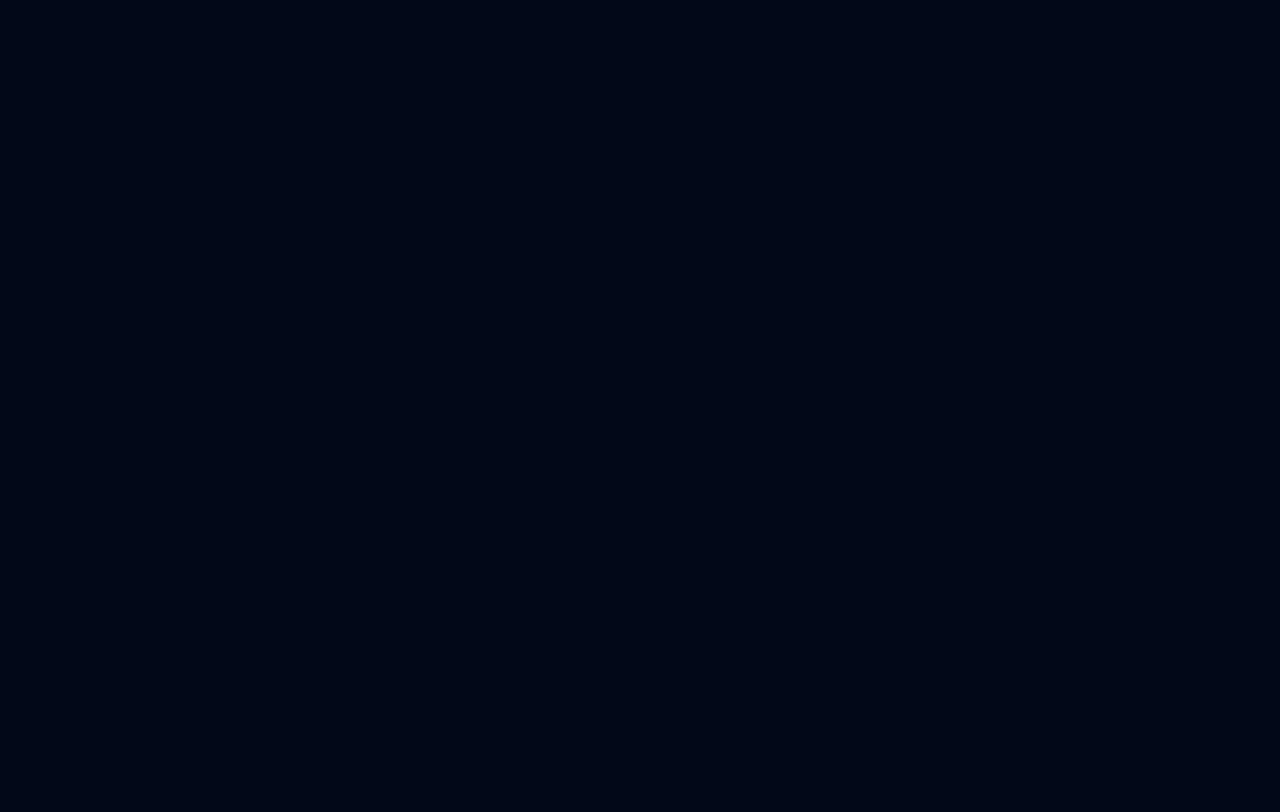
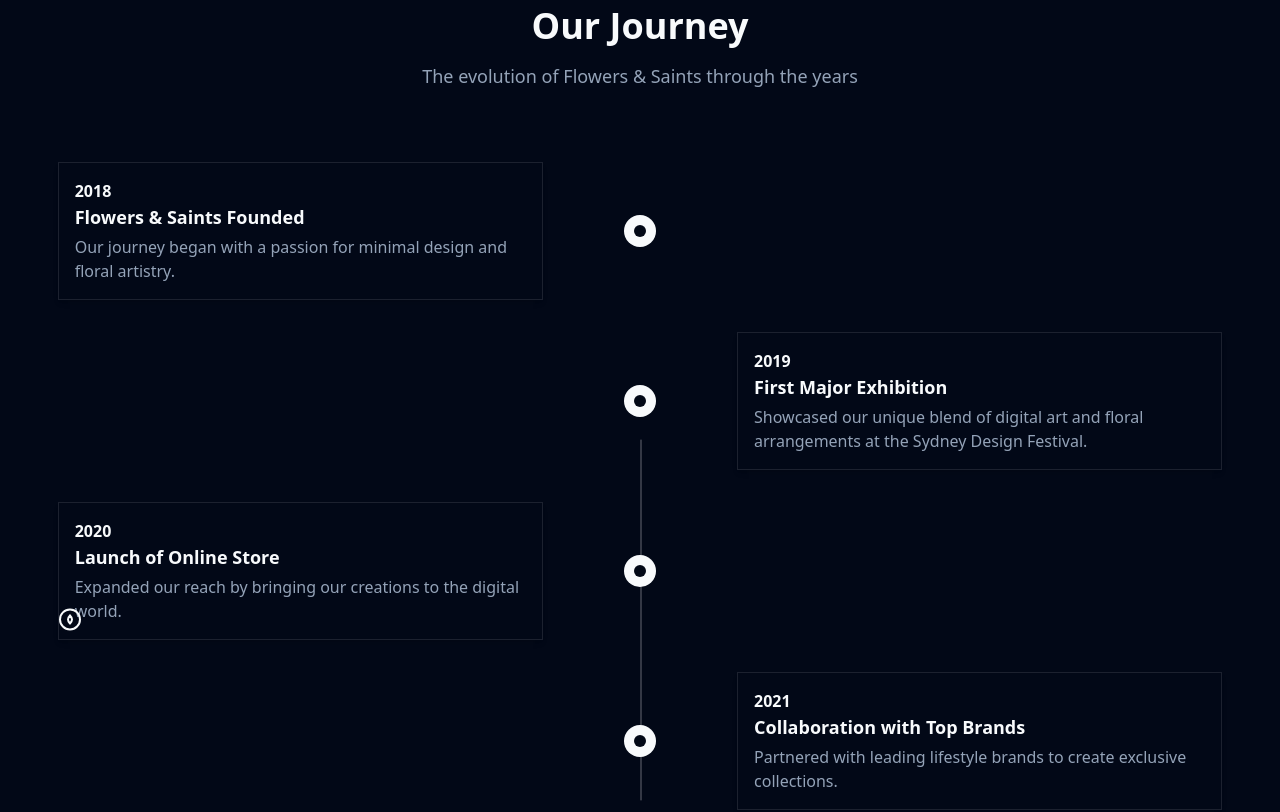
Before and after one commit to SuhasKanwar/WeCall, a React (Vite) app in the folder client/: page / in a window 1280 px wide. Shown: the part 940-1752 px from the top of the page. Before the commit the page ends 866 px from the top, so only its background shows below. Built offline with nearby package versions, Linux system fonts and the light colour scheme; no server answers.

Commit message:
Added timeline component

```diff
--- /dev/null
+++ b/client/src/components/Timeline.tsx
@@ -0,0 +1,200 @@
+import { useState, useRef } from "react";
+import {
+  motion,
+  useScroll,
+  useTransform,
+  useSpring,
+  useInView,
+} from "framer-motion";
+
+const timelineEvents = [
+  {
+    year: 2018,
+    title: "Flowers & Saints Founded",
+    description:
+      "Our journey began with a passion for minimal design and floral artistry.",
+    details:
+      "Founded by Jane Doe and John Smith, Flowers & Saints started as a small studio in Sydney's Surry Hills, combining their love for minimalist design and botanical beauty.",
+  },
+  {
+    year: 2019,
+    title: "First Major Exhibition",
+    description:
+      "Showcased our unique blend of digital art and floral arrangements at the Sydney Design Festival.",
+    details:
+      "Our exhibition 'Digital Bloom' attracted over 10,000 visitors and received critical acclaim for its innovative approach to merging technology with natural elements.",
+  },
+  {
+    year: 2020,
+    title: "Launch of Online Store",
+    description:
+      "Expanded our reach by bringing our creations to the digital world.",
+    details:
+      "In response to global changes, we pivoted to e-commerce, offering our unique designs and virtual floral workshops to a worldwide audience.",
+  },
+  {
+    year: 2021,
+    title: "Collaboration with Top Brands",
+    description:
+      "Partnered with leading lifestyle brands to create exclusive collections.",
+    details:
+      "Our collaborations included limited edition prints with Australian fashion label Zimmermann and a bespoke fragrance line with Aesop.",
+  },
+  {
+    year: 2022,
+    title: "International Recognition",
+    description: "Received the prestigious International Floral Design Award.",
+    details:
+      "Our 'Ethereal Echoes' installation, which combined holographic projections with live flowers, won the gold medal at the Chelsea Flower Show.",
+  },
+  {
+    year: 2023,
+    title: "Expansion to Physical Stores",
+    description: "Opened our first flagship store in the heart of Sydney.",
+    details:
+      "Our Bondi Beach location features an immersive retail experience, blending digital installations with a curated selection of floral arrangements and lifestyle products.",
+  },
+];
+
+const FlowerIcon = ({ progress }: { progress: number }) => (
+  <svg
+    viewBox="0 0 24 24"
+    fill="none"
+    xmlns="http://www.w3.org/2000/svg"
+    className="w-6 h-6"
+    style={{ transform: `scale(${progress})` }}
+  >
+    <path
+      d="M12 22C17.5228 22 22 17.5228 22 12C22 6.47715 17.5228 2 12 2C6.47715 2 2 6.47715 2 12C2 17.5228 6.47715 22 12 22Z"
+      stroke="currentColor"
+      strokeWidth="2"
+    />
+    <path
+      d="M12 8C12 8 14 10 14 12C14 14 12 16 12 16C12 16 10 14 10 12C10 10 12 8 12 8Z"
+      stroke="currentColor"
+      strokeWidth="2"
+    />
+  </svg>
+);
+
+export default function Timeline() {
+  const [expandedEvent, setExpandedEvent] = useState<number | null>(null);
+  const containerRef = useRef<HTMLDivElement>(null);
+  const { scrollYProgress } = useScroll({
+    target: containerRef,
+    offset: ["start end", "end start"],
+  });
+
+  const scaleX = useSpring(scrollYProgress, {
+    stiffness: 100,
+    damping: 30,
+    restDelta: 0.001,
+  });
+
+  return (
+    <section ref={containerRef} className="py-20 bg-background overflow-hidden">
+      <div className="max-w-7xl mx-auto px-4 sm:px-6 lg:px-8">
+        <motion.div
+          className="text-center mb-12"
+          initial={{ opacity: 0, y: 20 }}
+          animate={{ opacity: 1, y: 0 }}
+          transition={{ duration: 0.8 }}
+        >
+          <h2 className="text-3xl font-bold text-foreground sm:text-4xl">
+            Our Journey
+          </h2>
+          <p className="mt-4 text-lg text-muted-foreground">
+            The evolution of Flowers & Saints through the years
+          </p>
+        </motion.div>
+
+        <div className="relative">
+          <motion.div
+            className="absolute left-1/2 transform -translate-x-1/2 w-0.5 h-full bg-primary/20"
+            style={{ scaleY: scaleX }}
+          />
+
+          <motion.div
+            className="sticky top-1/2 left-1/2 transform -translate-x-1/2 -translate-y-1/2 z-10 text-primary"
+            style={{ y: useTransform(scrollYProgress, [0, 1], [0, 100]) }}
+          >
+            <FlowerIcon
+              progress={useTransform(scrollYProgress, [0, 1], [0.5, 1]) as any}
+            />
+          </motion.div>
+
+          {timelineEvents.map((event, index) => (
+            <TimelineEvent
+              key={event.year}
+              event={event}
+              index={index}
+              isExpanded={expandedEvent === index}
+              onToggle={() =>
+                setExpandedEvent(expandedEvent === index ? null : index)
+              }
+            />
+          ))}
+        </div>
+      </div>
+    </section>
+  );
+}
+
+function TimelineEvent({
+  event,
+  index,
+  isExpanded,
+  onToggle,
+}: {
+  event: (typeof timelineEvents)[0];
+  index: number;
+  isExpanded: boolean;
+  onToggle: () => void;
+}) {
+  const ref = useRef(null);
+  const isInView = useInView(ref, { once: true, amount: 0.5 });
+
+  return (
+    <motion.div
+      ref={ref}
+      className={`mb-8 flex justify-between items-center w-full ${
+        index % 2 === 0 ? "flex-row-reverse" : ""
+      }`}
+      initial={{ opacity: 0, y: 50 }}
+      animate={isInView ? { opacity: 1, y: 0 } : { opacity: 0, y: 50 }}
+      transition={{ duration: 0.8, delay: index * 0.1 }}
+    >
+      <div className="w-5/12" />
+      <div className="z-20">
+        <div className="flex items-center justify-center w-8 h-8 bg-primary rounded-full">
+          <div className="w-3 h-3 bg-background rounded-full" />
+        </div>
+      </div>
+      <motion.div
+        className="w-5/12 cursor-pointer"
+        whileHover={{ scale: 1.05 }}
+        whileTap={{ scale: 0.95 }}
+        onClick={onToggle}
+      >
+        <div className="p-4 bg-background rounded-lg shadow-md border border-primary/10">
+          <span className="font-bold text-primary">{event.year}</span>
+          <h3 className="text-lg font-semibold mb-1">{event.title}</h3>
+          <p className="text-muted-foreground">{event.description}</p>
+          <motion.div
+            initial={{ height: 0, opacity: 0 }}
+            animate={{
+              height: isExpanded ? "auto" : 0,
+              opacity: isExpanded ? 1 : 0,
+            }}
+            transition={{ duration: 0.3 }}
+            className="overflow-hidden"
+          >
+            <p className="mt-2 text-sm text-muted-foreground">
+              {event.details}
+            </p>
+          </motion.div>
+        </div>
+      </motion.div>
+    </motion.div>
+  );
+}
--- a/client/src/pages/Home.tsx
+++ b/client/src/pages/Home.tsx
@@ -1,11 +1,13 @@
 import HeroSection from '../components/HeroSection'
 import NavBar from '../components/NavBar'
+import Timeline from '../components/TimeLine'
 
 export default function Home() {
   return (
     <div className='flex flex-col items-center'>
       <NavBar />
       <HeroSection badge="WeCall" title1="Seamless Calls" title2=" Instant Connections" logoUrl="/logo.svg" />
+      <Timeline />
     </div>
   )
 }
```
